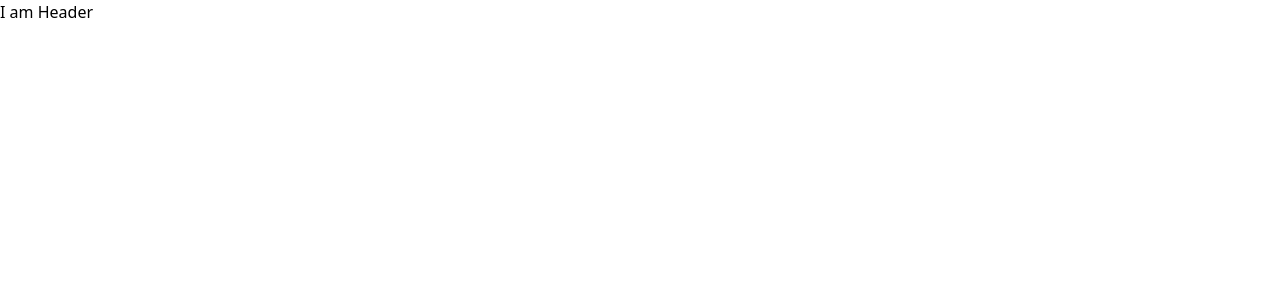
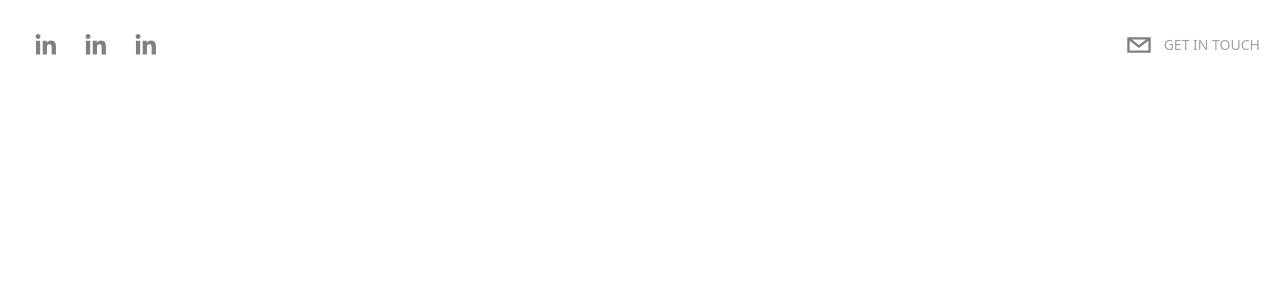
Before and after one commit to Ashik-Ahmed/Ashik-developer-portfolio, a Next.js app: page / in a window 1280 px wide. Shown: the top 300 px of the page. Built offline with nearby package versions, Linux system fonts and the light colour scheme.

Commit message:
header completed

```diff
--- a/components/Header.tsx
+++ b/components/Header.tsx
@@ -1,9 +1,59 @@
-import React from 'react'
+import React from 'react';
+import { SocialIcon } from "react-social-icons";
+import { motion } from 'framer-motion';
 
 type Props = {}
 
 export default function Header({ }: Props) {
     return (
-        <div>I am Header</div>
+        <header className='sticky top-0 p-5 flex items-start justify-between max-w-7xl mx-auto z-20xl:items-center'>
+            <motion.div
+                initial={{
+                    x: -500,
+                    opacity: 0,
+                    scale: 0.5,
+                }}
+                animate={{
+                    x: 0,
+                    opacity: 1,
+                    scale: 1
+                }}
+                transition={{
+                    duration: 1.5
+                }}
+                className='flex flex-row items-center'>
+                {/* social icons */}
+                <SocialIcon url="https://www.linkedin.com/in/ashikahmed121/"
+                    fgColor='gray'
+                    bgColor='transparent' />
+                <SocialIcon url="https://www.linkedin.com/in/ashikahmed121/"
+                    fgColor='gray'
+                    bgColor='transparent' />
+                <SocialIcon url="https://www.linkedin.com/in/ashikahmed121/"
+                    fgColor='gray'
+                    bgColor='transparent' />
+            </motion.div>
+            <motion.div
+                initial={{
+                    x: 500,
+                    opacity: 0,
+                    scale: 0.5
+                }}
+                animate={{
+                    x: 0,
+                    opacity: 1,
+                    scale: 1
+                }}
+                transition={{
+                    duration: 1.5
+                }}
+                className='flex flex-row items-center text-gray-300 cursor-pointer'>
+                <SocialIcon className='cursor-pointer'
+                    network='email'
+                    fgColor='gray'
+                    bgColor='transparent' />
+                <p className='uppercase hidden md:inline-flex text-sm text-gray-400'>Get in Touch</p>
+            </motion.div>
+        </header>
     )
 }
--- a/package.json
+++ b/package.json
@@ -9,9 +9,11 @@
     "lint": "next lint"
   },
   "dependencies": {
+    "framer-motion": "^7.5.3",
     "next": "12.3.1",
     "react": "18.2.0",
-    "react-dom": "18.2.0"
+    "react-dom": "18.2.0",
+    "react-social-icons": "^5.15.0"
   },
   "devDependencies": {
     "@types/node": "18.8.3",
```
Also changed, not shown: 1 other file (tests, documents, lock files or other folders).
